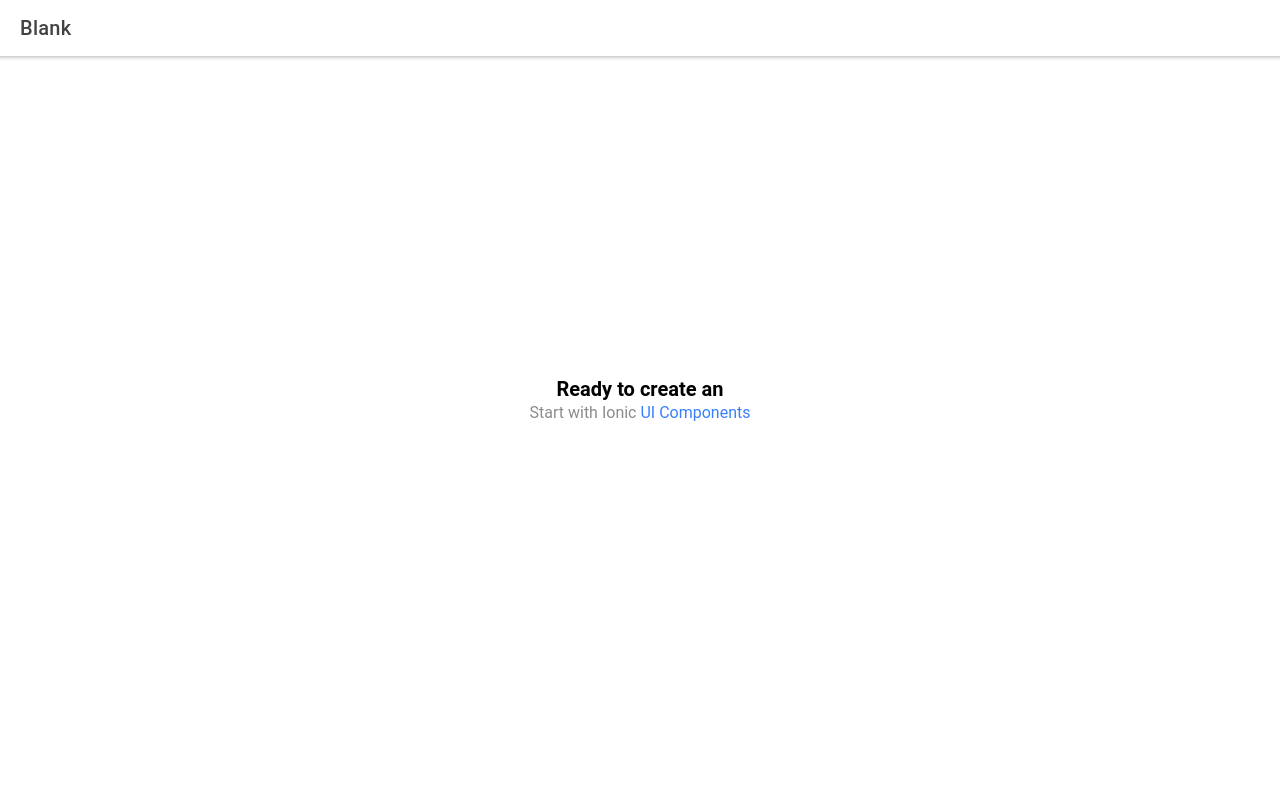
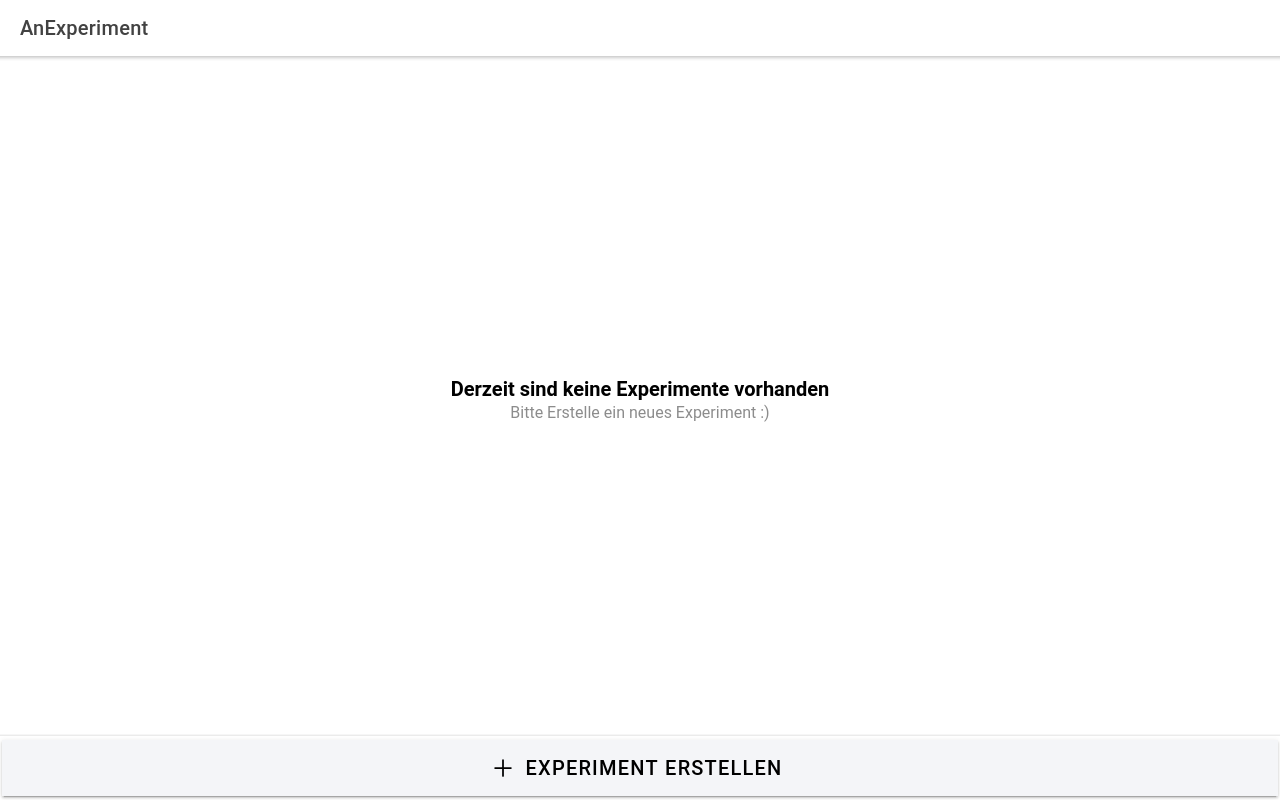
Before and after one commit to MichealMooth/AnExperiment, a React (Create React App) app: page /home in a window 1280 px wide. Built offline with nearby package versions, Linux system fonts and the light colour scheme.

Commit message:
Navigation und erste Navigation zu Experiment erstellen

```diff
--- a/src/App.tsx
+++ b/src/App.tsx
@@ -22,12 +22,21 @@ import '@ionic/react/css/display.css';
 
 /* Theme variables */
 import './theme/variables.css';
+import CreateExperiment from "./pages/CreateExperiment";
+import Test from "./pages/Test";
+import TestList from "./pages/TestList";
+import TestDetail from "./pages/TestDetail";
 
 const App: React.FC = () => (
   <IonApp>
     <IonReactRouter>
       <IonRouterOutlet>
         <Route path="/home" component={Home} exact={true} />
+        <Route path="/createExperiment" component={CreateExperiment} exact={true} />
+        <Route path="/test" component={Test} exact={true} />
+        <Route path="/testList" component={TestList} exact={true} />
+        <Route path="/testDetail" component={TestDetail} exact={true} />
+
         <Route exact path="/" render={() => <Redirect to="/home" />} />
       </IonRouterOutlet>
     </IonReactRouter>
--- a/src/components/ExploreContainer.tsx
+++ b/src/components/ExploreContainer.tsx
@@ -6,8 +6,8 @@ interface ContainerProps { }
 const ExploreContainer: React.FC<ContainerProps> = () => {
   return (
     <div className="container">
-      <strong>Ready to create an</strong>
-      <p>Start with Ionic <a target="_blank" rel="noopener noreferrer" href="https://ionicframework.com/docs/components">UI Components</a></p>
+      <strong>Derzeit sind keine Experimente vorhanden</strong>
+      <p>Bitte Erstelle ein neues Experiment :)</p>
     </div>
   );
 };
--- a/src/pages/CreateExperiment.tsx
+++ b/src/pages/CreateExperiment.tsx
@@ -1,4 +1,12 @@
-import { IonContent, IonHeader, IonPage, IonTitle, IonToolbar } from '@ionic/react';
+import {
+    IonBackButton,
+    IonButtons,
+    IonContent,
+    IonHeader,
+    IonPage,
+    IonTitle,
+    IonToolbar
+} from '@ionic/react';
 import React from 'react';
 import './CreateExperiment.css';
 import CreateExperimentContainer from "../components/CreateExperimentContainer";
@@ -8,7 +16,10 @@ const CreateExperiment: React.FC = () => {
         <IonPage>
             <IonHeader>
                 <IonToolbar>
-                    <IonTitle>Blank</IonTitle>
+                    <IonButtons slot="start">
+                        <IonBackButton defaultHref="home"/>
+                    </IonButtons>
+                    <IonTitle>Neues Experiment anlegen</IonTitle>
                 </IonToolbar>
             </IonHeader>
             <IonContent fullscreen>
@@ -17,7 +28,7 @@ const CreateExperiment: React.FC = () => {
                         <IonTitle size="large">AnExperiment</IonTitle>
                     </IonToolbar>
                 </IonHeader>
-                <CreateExperimentContainer />
+                <CreateExperimentContainer/>
             </IonContent>
         </IonPage>
     );
--- a/src/pages/Home.tsx
+++ b/src/pages/Home.tsx
@@ -1,14 +1,25 @@
-import { IonContent, IonHeader, IonPage, IonTitle, IonToolbar } from '@ionic/react';
+import {
+    IonButton,
+    IonContent,
+    IonFooter,
+    IonHeader,
+    IonIcon,
+    IonLabel,
+    IonPage,
+    IonTitle,
+    IonToolbar
+} from '@ionic/react';
 import React from 'react';
 import ExploreContainer from '../components/ExploreContainer';
 import './Home.css';
+import {add, star} from "ionicons/icons";
 
 const Home: React.FC = () => {
   return (
     <IonPage>
       <IonHeader>
         <IonToolbar>
-          <IonTitle>Blank</IonTitle>
+          <IonTitle>AnExperiment</IonTitle>
         </IonToolbar>
       </IonHeader>
       <IonContent fullscreen>
@@ -19,6 +30,11 @@ const Home: React.FC = () => {
         </IonHeader>
         <ExploreContainer />
       </IonContent>
+        <IonFooter>
+            <IonButton expand="full" size="large" color="light" routerLink="/createExperiment">
+                <IonIcon slot="start" icon={add} /><IonLabel>Experiment erstellen</IonLabel>
+            </IonButton>
+        </IonFooter>
     </IonPage>
   );
 };
```
